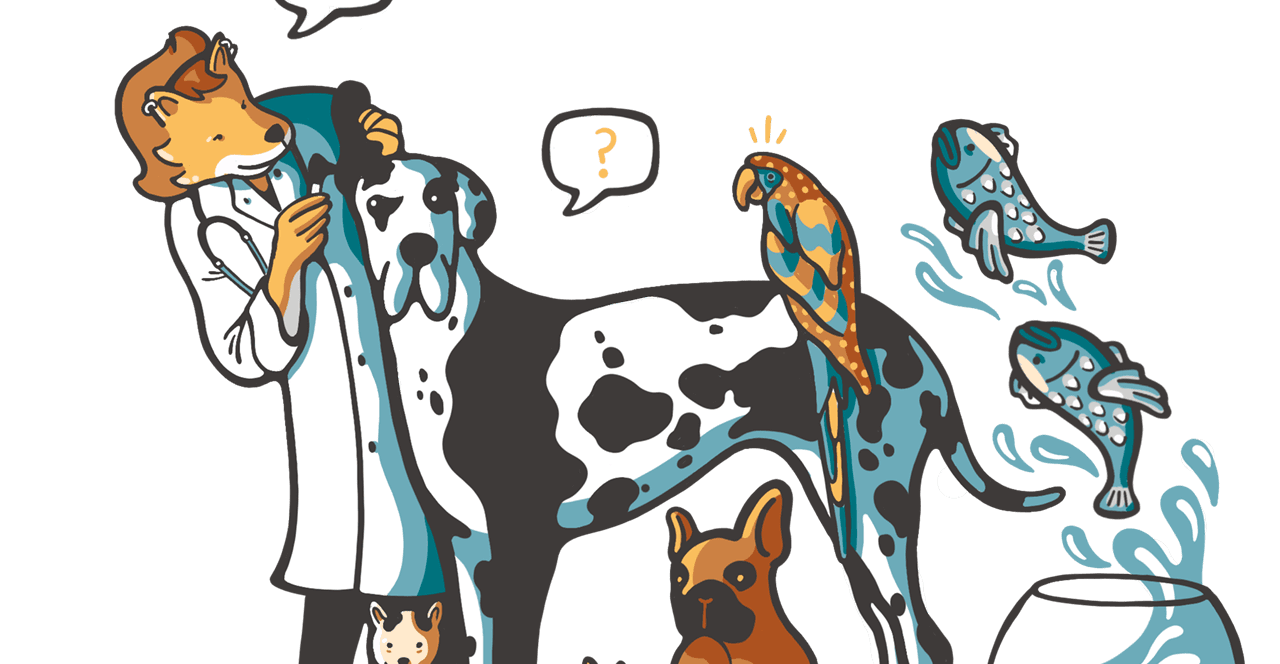
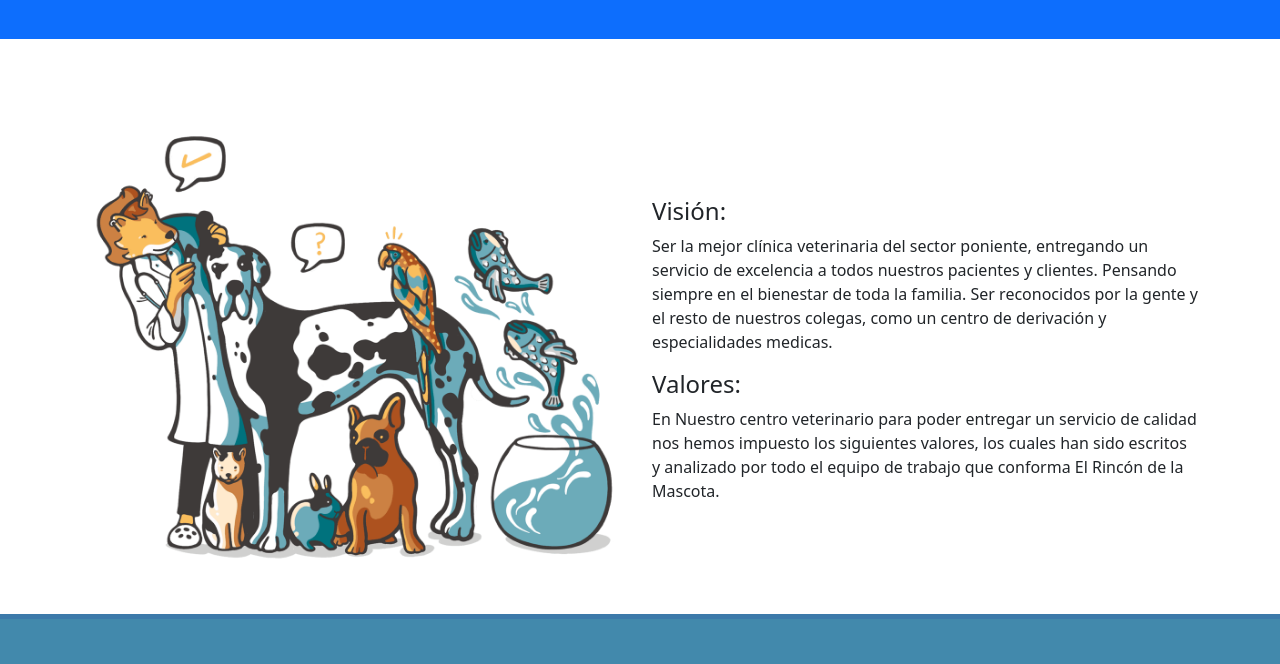
Before and after one commit to Anthony-cL/PF-Torres, a plain HTML site: page paginas/Quienes_somos.html in a window 1280 px wide. Shown: the part 163-827 px from the top of the page. Drawn offline with nearby package versions, Linux system fonts and the light colour scheme.

Commit message:
Bootstrap quienes somos

```diff
--- a/css/style.css
+++ b/css/style.css
@@ -91,4 +91,15 @@ footer {
 .peluqueria__img img {
   border: 5px solid #4289ac;
 }
+
+/* Pagina QUIENES SOMOS */
+
+.quienesSomos__contenedor {
+  margin: 5rem auto 1rem auto;
+}
+
+.banner {
+  margin-top: 4rem;
+}
+
 /*# sourceMappingURL=style.css.map */
--- a/paginas/Quienes_somos.html
+++ b/paginas/Quienes_somos.html
@@ -76,17 +76,25 @@
         </nav>
       </div>
     </header>
-    <div class="container">
-      <div class="quienesSomos__box">
-        <div class="quienesSomos__titleBox">
-          <div class="quienesSomos__title">
-            <h3>Quienes Somos</h3>
-          </div>
-          <div class="quienesSomos__img">
-            <img src="../img/quienes_somos.png" alt="" />
+    <div class="banner bg-primary text-light p-5">
+      <h3 class="d-flex justify-content-center">Quienes Somos</h3>
+    </div>
+    <div class="container quienesSomos__contenedor">
+      <div class="row align-items-center">
+        <div class="col-sm-12 mb-4 col-md-6">
+          <div class="quienesSomos__box">
+            <div class="quienesSomos__titleBox">
+              <div class="quienesSomos__img">
+                <img
+                  src="../img/quienes_somos.png"
+                  class="img-fluid w-100"
+                  alt=""
+                />
+              </div>
+            </div>
           </div>
         </div>
-        <div class="quienesSomos__info">
+        <div class="col-sm-0 col-md-6">
           <h4 class="quienesSomos__subTitle">Visión:</h4>
           <p>
             Ser la mejor clínica veterinaria del sector poniente, entregando un
```
